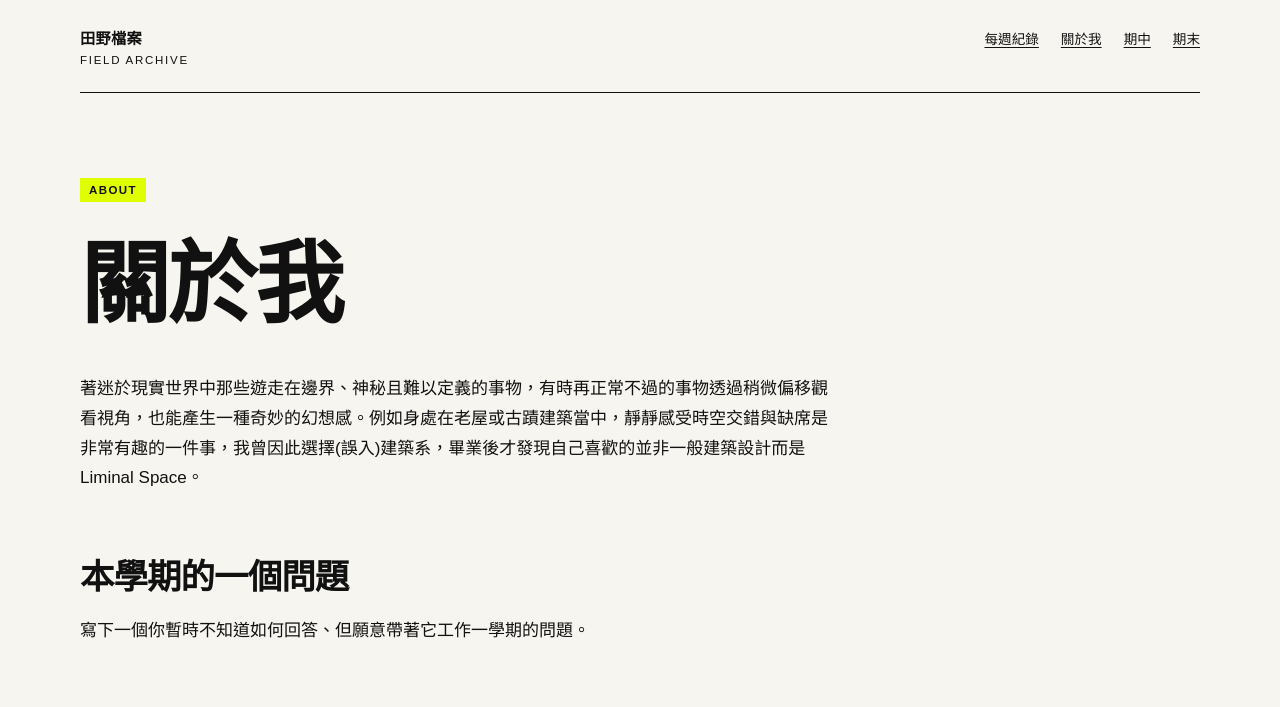
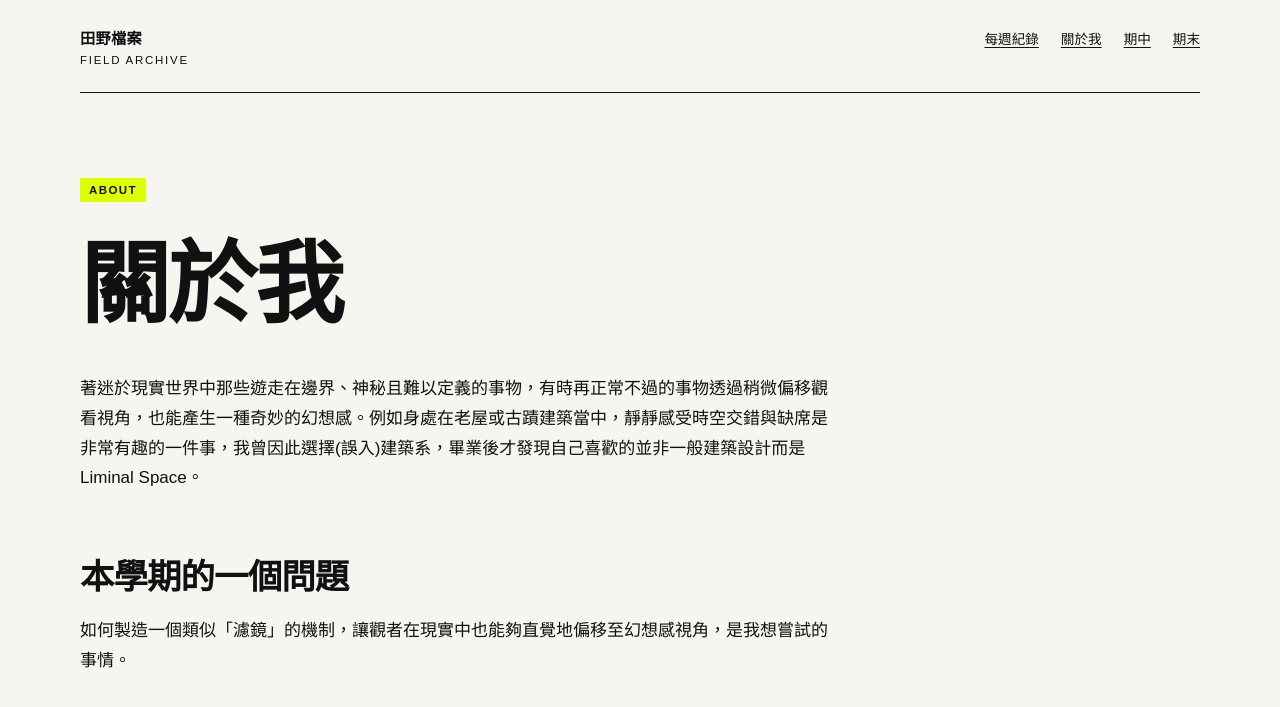
Before and after one commit to ivyjih/fieldworkarchive, a Jekyll site: the page built from about.md, in a window 1280 px wide. Shown: the top 707 px of the page. Built offline with Jekyll 4.4.1, drawn with Linux system fonts in a browser that asks for light colours.

Commit message:
Update about.md

```diff
--- a/about.md
+++ b/about.md
@@ -11,4 +11,4 @@ permalink: /about/
 
 ## 本學期的一個問題
 
-寫下一個你暫時不知道如何回答、但願意帶著它工作一學期的問題。
+如何製造一個類似「濾鏡」的機制，讓觀者在現實中也能夠直覺地偏移至幻想感視角，是我想嘗試的事情。
```
